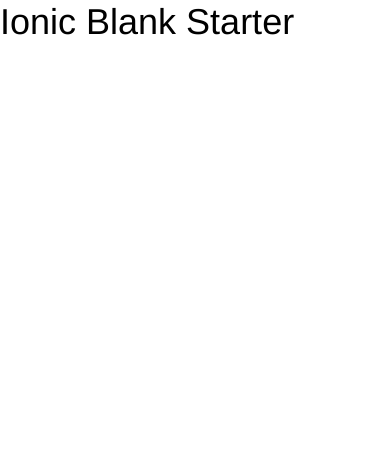
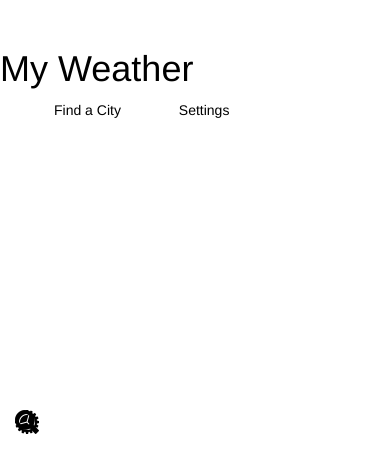
Before and after one commit to Andorbal/ionic-in-action, a website: page chapter6/www/index.html in a window 390 px wide. Drawn offline with nearby package versions, Linux system fonts and the light colour scheme; some packages are replaced by stand-ins of ours; files that its build step writes are made by us from their sources; files whose address does not match are found by name.

Commit message:
Add initial side menu

```diff
--- a/chapter6/www/index.html
+++ b/chapter6/www/index.html
@@ -22,13 +22,28 @@
     <script src="js/app.js"></script>
   </head>
 
-  <body ng-app="starter">
-    <ion-pane>
-      <ion-header-bar class="bar-stable">
-        <h1 class="title">Ionic Blank Starter</h1>
-      </ion-header-bar>
-      <ion-content class="has-header">
-      </ion-content>
-    </ion-pane>
+  <body ng-app="App">
+    <ion-side-menus>
+      <ion-side-menu-content>
+        <ion-nav-bar class="bar-positive">
+          <ion-nav-buttons side="left">
+            <button class="button button-clear" menu-toggle="left">
+              <span class="icon ion-navicon"></span>
+            </button>
+          </ion-nav-buttons>
+        </ion-nav-bar>
+      </ion-side-menu-content>
+      <ion-side-menu side="left">
+        <ion-header-bar class="bar-dark">
+          <h1 class="title">My Weather</h1>
+        </ion-header-bar>
+        <ion-content>
+          <ion-list>
+            <ion-item class="item-icon-left" ui-sref="search" menu-close=""><span class="icon ion-search"></span>Find a City</ion-item>
+            <ion-item class="item-icon-left" ui-sref="settings" menu-close=""><span class="icon ion-ios-cog"></span>Settings</ion-item>
+          </ion-list>
+        </ion-content>
+      </ion-side-menu>
+    </ion-side-menus>
   </body>
 </html>
--- a/chapter6/www/js/app.js
+++ b/chapter6/www/js/app.js
@@ -3,7 +3,7 @@
 // angular.module is a global place for creating, registering and retrieving Angular modules
 // 'starter' is the name of this angular module example (also set in a <body> attribute in index.html)
 // the 2nd parameter is an array of 'requires'
-angular.module('starter', ['ionic'])
+angular.module('App', ['ionic'])
 
 .run(function($ionicPlatform) {
   $ionicPlatform.ready(function() {
```
